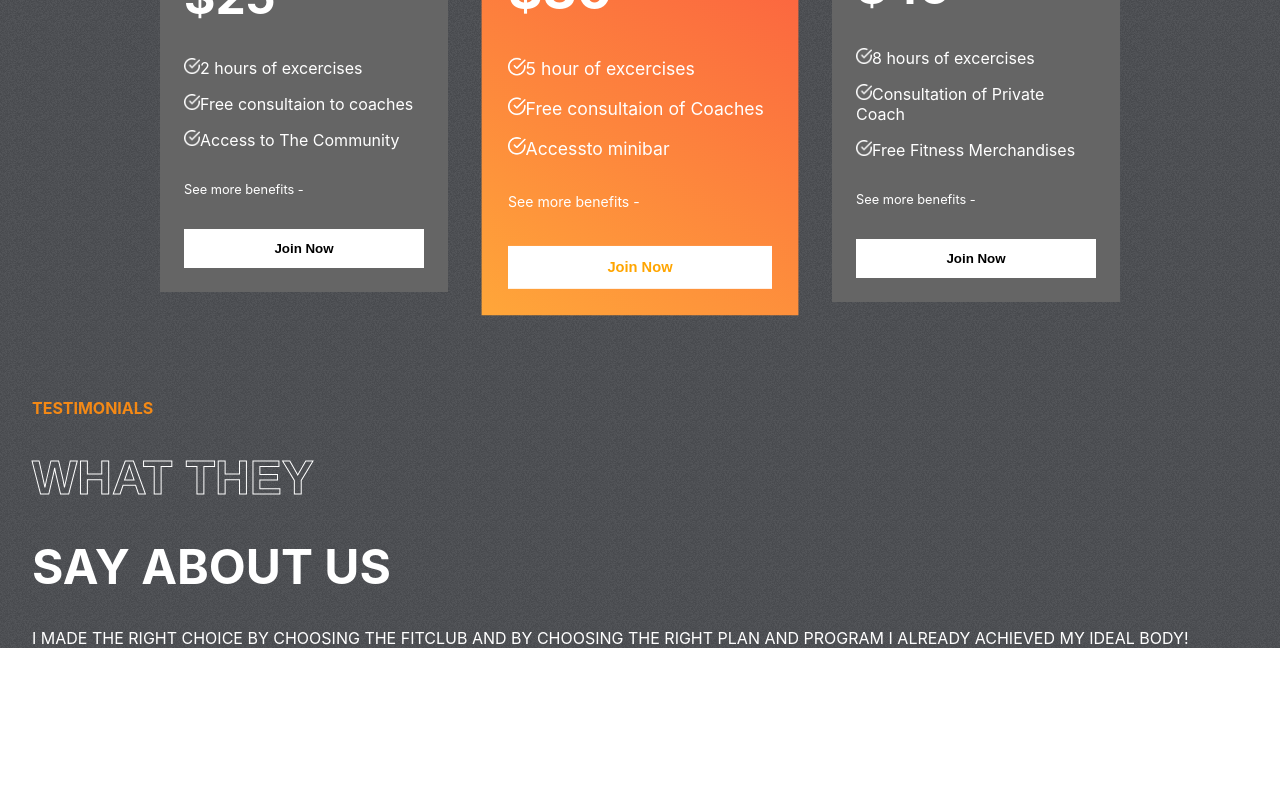
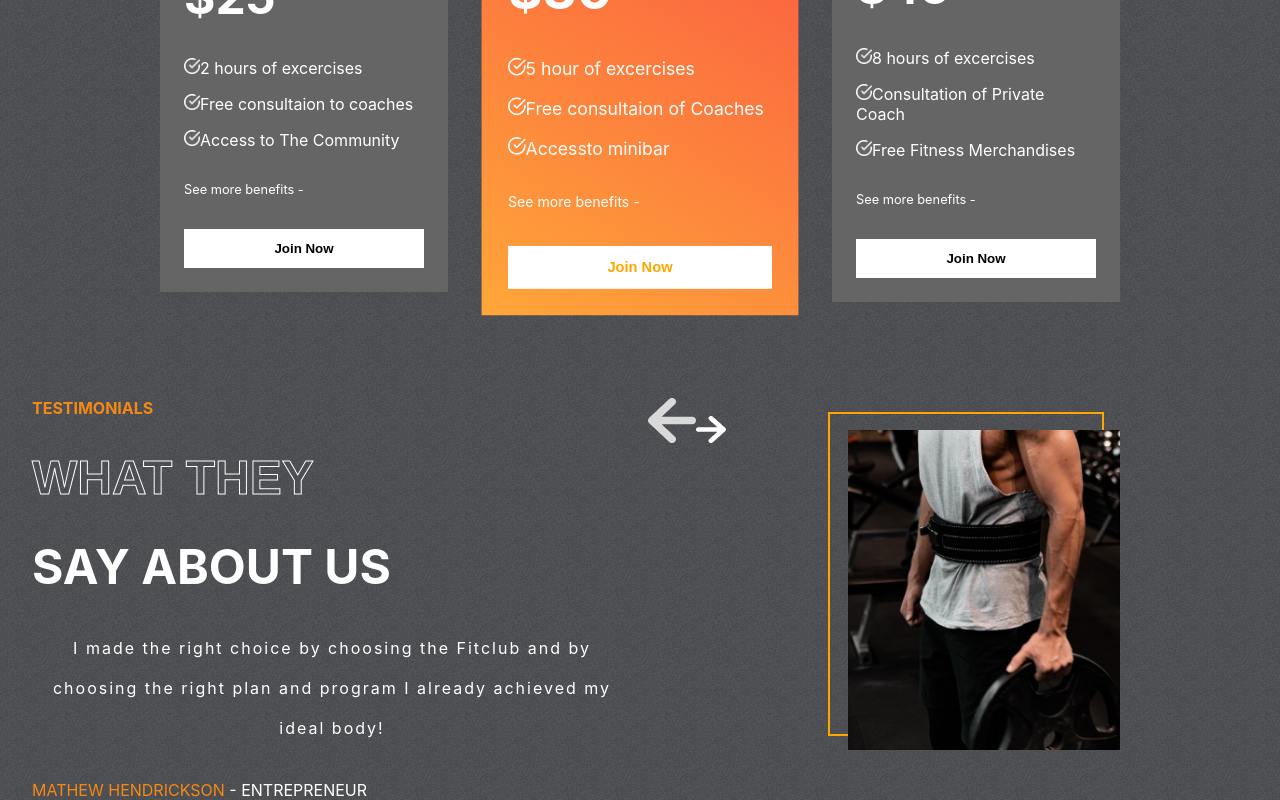
Before and after one commit to VaishnaviMane2929/Fit-Club, a React (Create React App) app: page / in a window 1280 px wide. Shown: the part 2121-2921 px from the top of the page. Before the commit the page ends 2769 px from the top, so only its background shows below. Built offline with nearby package versions, Linux system fonts and the light colour scheme.

Commit message:
uncomlpeted testimonials class

```diff
--- a/src/components/Testimonials/Testimonials.css
+++ b/src/components/Testimonials/Testimonials.css
@@ -21,3 +21,34 @@
     font-size: 3rem;
 
 }
+.left-t>:nth-child(4) {
+    text-transform: none;
+    text-align: center;
+    letter-spacing: 2px;
+    line-height: 40px;
+}
+.right-t {
+    flex: 1;
+    position: relative;
+}
+.right-t>img {
+    position: absolute;
+    width: 17rem;
+    height: 20rem;
+    object-fit: cover;
+    right: 8rem;
+    top: 2rem;
+}
+.right-t>:nth-child(1) {
+    position: absolute;
+    width: 17rem;
+    height: 20rem;
+    border: 2px solid orange;
+    background-color: transparent;
+    right: 9rem;
+    top: 0.9rem;
+
+}
+.right-t>:nth-child(2) {
+
+}
--- a/src/components/Testimonials/Testimonials.jsx
+++ b/src/components/Testimonials/Testimonials.jsx
@@ -1,7 +1,8 @@
 import React, { useState } from 'react'
 import '../Testimonials/Testimonials.css'
 import {testimonialsData} from "../data/testimonialsData"
-
+import leftArrow from '../../assets/leftArrow.png'
+import rightArrow from '../../assets/rightArrow.png'
 const Testimonials = () => {
   const [selected, setSelected] = useState(0);
   const tLength =testimonialsData.length;
@@ -15,8 +16,24 @@
                 <span>
                   {testimonialsData[selected].review}
                 </span>
+                <span>
+                  <span style={{color: 'var(--orange)'}}>
+                    {testimonialsData[selected].name}
+                  </span>{" "}
+                  - {testimonialsData[selected].status}
+                </span>
             </div>
-            <div className='right-t'></div>
+            <div className='right-t'>
+              <div></div>
+              <div></div>
+              <img src={testimonialsData[selected].image} alt="" />
+
+              <div className='arrows'>
+                <img src={leftArrow} alt="" />
+                <img src={rightArrow} alt="" />
+
+              </div>
+            </div>
 
 
 
--- a/src/components/data/testimonialsData.js
+++ b/src/components/data/testimonialsData.js
@@ -1,6 +1,6 @@
-import image1 from "../assets/t-image1.png";
-import image2 from "../assets/t-image2.png";
-import image3 from "../assets/t-image3.png";
+import image1 from "../../assets/image1.png";
+import image2 from "../../assets/image2.png";
+import image3 from '../../assets/image3.png'
 
 export const testimonialsData = [
   {
```
Also changed, not shown: src/assets/leftArrow.png (added), src/assets/rightArrow (1).png (added).
